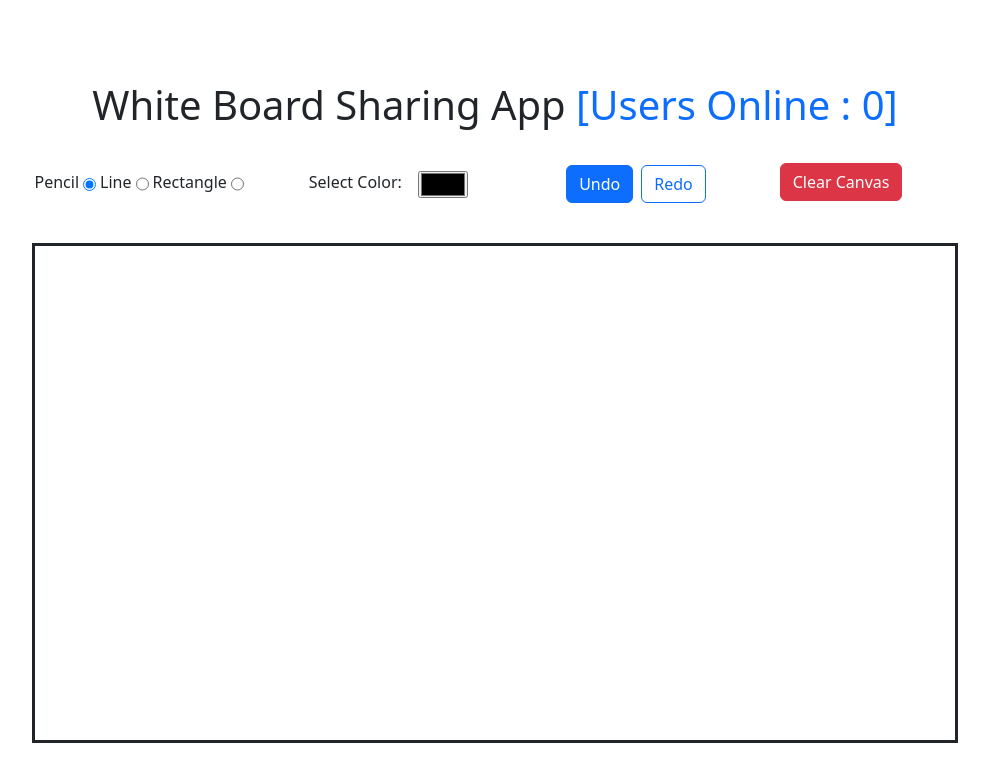
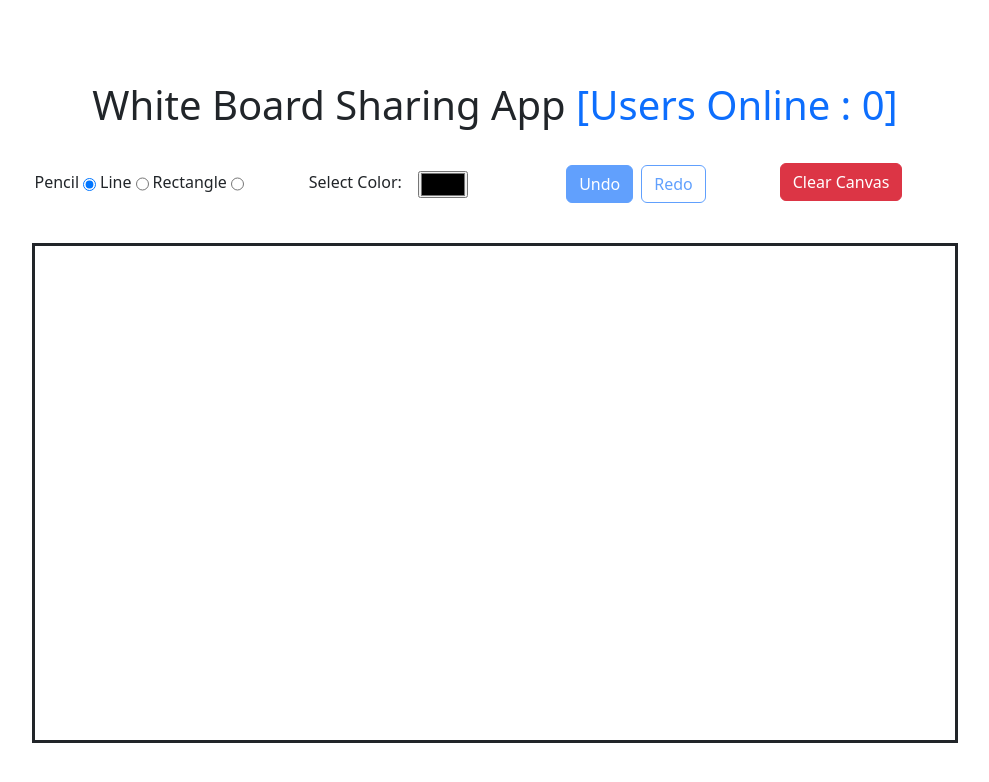
Before and after one commit to rishabhkumar17/creative_drawing_tool, a React (Vite) app in the folder frontend/: page /1 in a window 1280 px wide. Shown: the top 782 px of the page, without its empty margins (75-1064 px from the left). Built offline with nearby package versions, Linux system fonts and the light colour scheme.

Commit message:
Undo and Redo button

```diff
--- a/frontend/src/pages/RoomPage/index.jsx
+++ b/frontend/src/pages/RoomPage/index.jsx
@@ -2,6 +2,7 @@
 import { useRef, useState } from 'react'
 
 import WhiteBoard from '../../components/WhiteBoard'
+import { UNSAFE_DataRouterContext } from 'react-router-dom'
 
 const RoomPage = () => {
   const canvasRef = useRef(null)
@@ -10,6 +11,7 @@
   const [tool, setTool] = useState('pencil')
   const [color, setColor] = useState('#000000')
   const [elements, setElements] = useState([])
+  const [history, setHistory] = useState([])
 
   const handleClearCanvas = () => {
     const canvas = canvasRef.current
@@ -19,6 +21,20 @@
     setElements([])
   }
 
+  const handleUndo = () => {
+    setHistory((prevHistory) => [...prevHistory, elements[elements.length - 1]])
+    setElements((prevElements) =>
+      prevElements.slice(0, prevElements.length - 1)
+    )
+  }
+
+  const handleRedo = () => {
+    setElements((prevElements) => [
+      ...prevElements,
+      history[history.length - 1],
+    ])
+    setHistory((prevHistory) => prevHistory.slice(0, prevHistory.length - 1))
+  }
   return (
     <div className="row">
       <h1 className="text-center py-4">
@@ -77,8 +93,20 @@
           </div>
         </div>
         <div className="col-md-3 d-flex gap-2">
-          <button className="btn btn-primary mt-1">Undo</button>
-          <button className="btn btn-outline-primary mt-1">Redo</button>
+          <button
+            className="btn btn-primary mt-1"
+            disabled={elements.length === 0}
+            onClick={() => handleUndo()}
+          >
+            Undo
+          </button>
+          <button
+            className="btn btn-outline-primary mt-1"
+            disabled={history.length < 1}
+            onClick={() => handleRedo()}
+          >
+            Redo
+          </button>
         </div>
         <div className="col-md-2">
           <button className="btn btn-danger" onClick={handleClearCanvas}>
```
